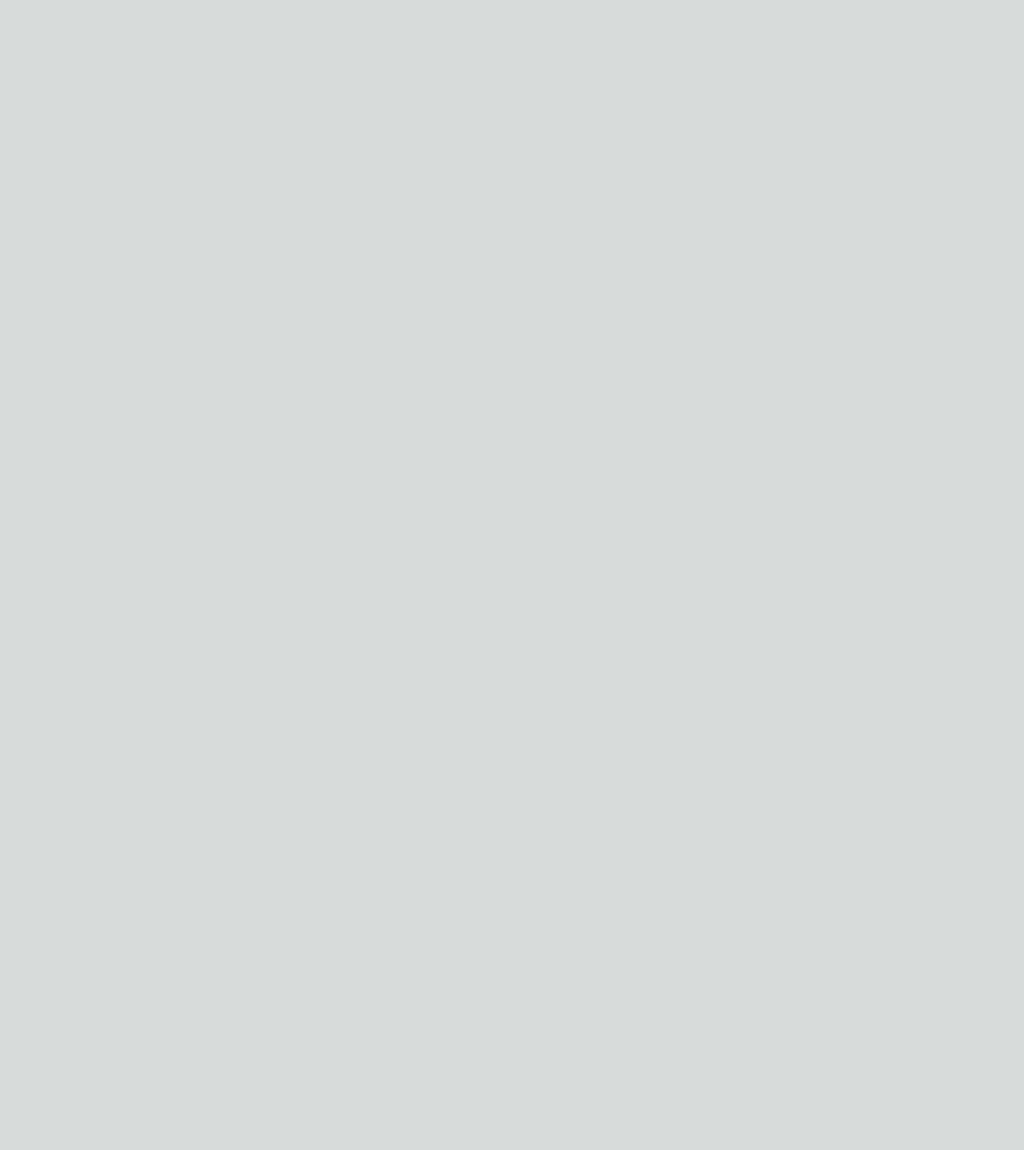
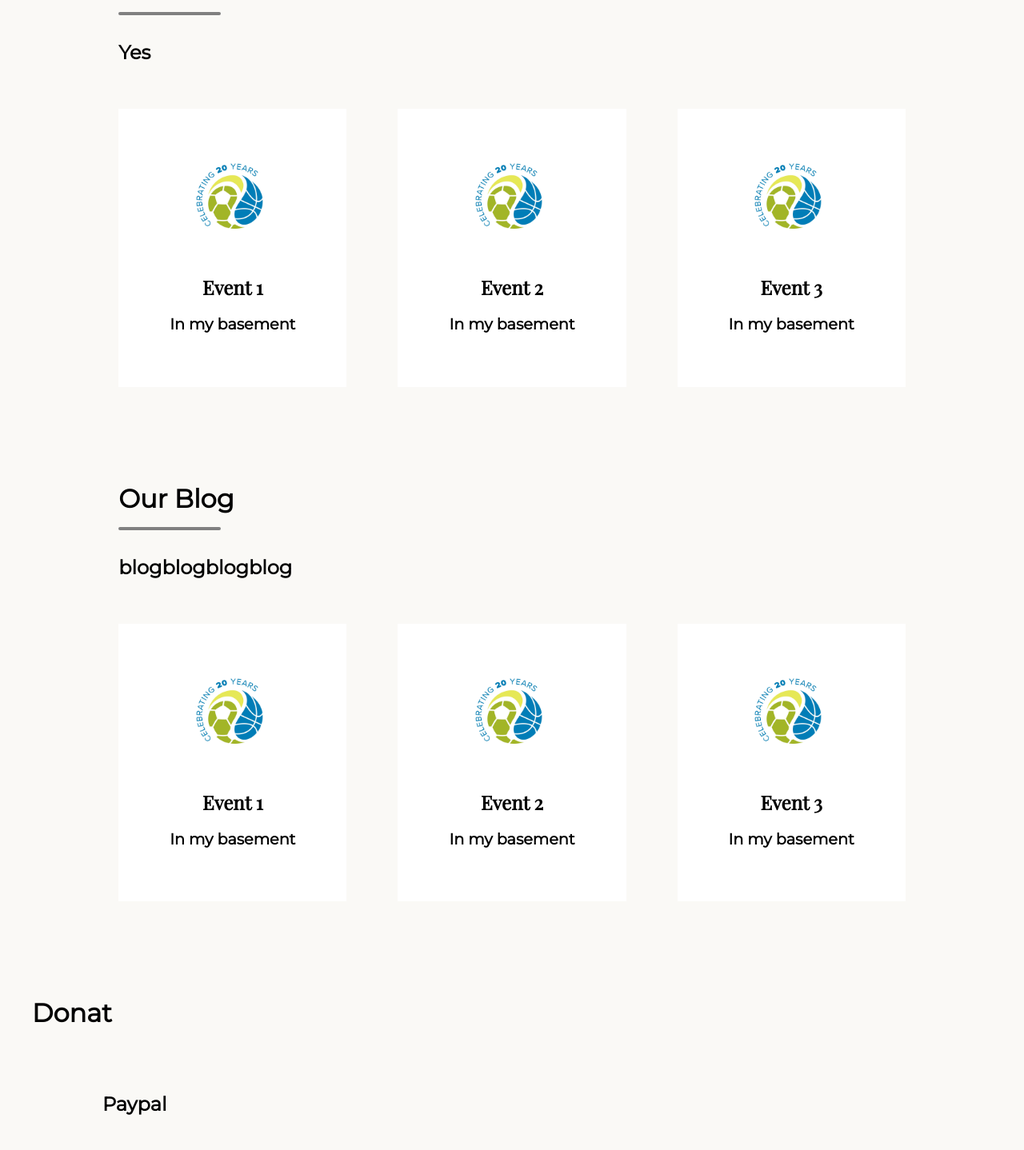
Before and after one commit to MillburnCSII/goodsports, a Next.js app: page / in a window 1280 px wide. Shown: the part 1345-2783 px from the top of the page at 80% size. Before the commit the page ends 1339 px from the top, so only its background shows below. Built offline with nearby package versions, Linux system fonts and the light colour scheme.

Commit message:
finally fixed markdown editor, some frontend changes
Co-Authored-By: kingKedSha <107958821+kingKedSha@users.noreply.github.com>
Co-Authored-By: Ash <68016221+AshOnDiscord@users.noreply.github.com>

```diff
--- a/components/About.jsx
+++ b/components/About.jsx
@@ -9,8 +9,8 @@ export default function About() {
                 <div className={styles.aboutusimage}>
                     <Image alt="" src="/logo.jpg" width={500} height={500} className={styles.aboutusimages}/>
                 </div>
-                <div className={styles.aboutustext}>
-                    <h1>About Us</h1>
+                <div className={styles.standardtext}>
+                    <h1>About Us</h1> <hr className={styles.hr} />
                     <h2>Suppyling Underprivileged Kids the Sports They Should Grow Up With.</h2>
                     <h3>The secret to happiness lies in helping others. Never underestimate the difference YOU can make in the lives of the poor, the abused and the helpless.</h3>
                 </div>
--- a/components/Blogs.jsx
+++ b/components/Blogs.jsx
@@ -2,6 +2,8 @@ import React from "react";
 import { useEffect, useState } from "react";
 import { app, db, storage } from "../firebaseConfig.js";
 import { doc, getDoc, getDocs, collection } from "firebase/firestore";
+import Image from "next/image";
+import styles from '../styles/styles.module.css';
 
 export default function Blog() {
     const [blogs, setBlogs] = useState([]);
@@ -19,15 +21,46 @@ export default function Blog() {
 
     return (
         <>
-            <h1>BLOG</h1>
-            {blogs.map((blog) => (
+            {/* {blogs.map((blog) => (
                 <div key={blog.id}>
                     <h2>{blog.title}</h2>
                     <p>{blog.content}</p>
                     <img src={blog.image} />
                     <br></br>
                 </div>
-            ))}
+            ))} */}
+
+            <div className={styles.blogclass}>
+                <div className={styles.standardtext}>
+                    <h1>Our Blog</h1> <hr className={styles.hr} />
+                    <h2>blogblogblogblog</h2>
+                    <div className={styles.cardgrid}>
+                        <div className={styles.card}>
+                            <Image alt="" src="/logo.jpg" width={100} height={100} className={styles.cardimages}/>
+                            <h2 className={styles.cardtitle}>Event 1</h2>
+                            <p className={styles.cardtext}>
+                                In my basement
+                            </p>
+                        </div>
+
+                        <div className={styles.card}>
+                            <Image alt="" src="/logo.jpg" width={100} height={100} className={styles.cardimages}/>
+                            <h2 className={styles.cardtitle}>Event 2</h2>
+                            <p className={styles.cardtext}>
+                            In my basement
+                            </p>
+                        </div>
+
+                        <div className={styles.card}>
+                            <Image alt="" src="/logo.jpg" width={100} height={100} className={styles.cardimages}/>
+                            <h2 className={styles.cardtitle}>Event 3</h2>
+                            <p className={styles.cardtext}>
+                            In my basement
+                            </p>
+                        </div>
+                    </div>
+                </div>
+            </div>
         </>
     );
 }
--- /dev/null
+++ b/components/Donate.jsx
@@ -0,0 +1,24 @@
+import React from "react";
+import Image from "next/image";
+import styles from '../styles/styles.module.css'
+import Link from 'next/link'
+
+export default function Donate() {
+    return (
+        <>
+            <div className={styles.donateclass}>
+                <h1 class={styles.standardtext}> Donat
+ </h1>
+                <Link href="https://paypal.com/" target="_blank" class={styles.linktext}>
+                    <h2> Paypal </h2>
+                </Link>
+                <Link href="https://venmo.com/" target="_blank" class={styles.linktext}>
+                    <h2> Venmo </h2>
+                </Link>
+                <Link href="https://zellepay.com/" target="_blank" class={styles.linktext}>
+                    <h2> Zelle </h2>
+                </Link>
+            </div>
+        </>
+    );
+}
--- a/components/Events.jsx
+++ b/components/Events.jsx
@@ -1,9 +1,42 @@
 import React from "react";
+import Image from "next/image";
+import styles from '../styles/styles.module.css'
 
 export default function Events() {
     return (
         <>
-            <h1>EVENTS</h1>
+            <div className={styles.eventclass}>
+                <div className={styles.standardtext}>
+                    <h1>Upcoming Events</h1> <hr className={styles.hr} />
+                    <h2>Yes</h2>
+
+                    <div className={styles.cardgrid}>
+                        <div className={styles.card}>
+                            <Image alt="" src="/logo.jpg" width={100} height={100} className={styles.cardimages}/>
+                            <h2 className={styles.cardtitle}>Event 1</h2>
+                            <p className={styles.cardtext}>
+                                In my basement
+                            </p>
+                        </div>
+
+                        <div className={styles.card}>
+                            <Image alt="" src="/logo.jpg" width={100} height={100} className={styles.cardimages}/>
+                            <h2 className={styles.cardtitle}>Event 2</h2>
+                            <p className={styles.cardtext}>
+                            In my basement
+                            </p>
+                        </div>
+
+                        <div className={styles.card}>
+                            <Image alt="" src="/logo.jpg" width={100} height={100} className={styles.cardimages}/>
+                            <h2 className={styles.cardtitle}>Event 3</h2>
+                            <p className={styles.cardtext}>
+                            In my basement
+                            </p>
+                        </div>
+                    </div>
+                </div>
+            </div>
         </>
     );
 }
--- a/pages/index.js
+++ b/pages/index.js
@@ -7,6 +7,7 @@ import Hero from '../components/Hero'
 import About from '../components/About'
 import Blogs from '../components/Blogs'
 import Events from '../components/Events'
+import Donate from '../components/Donate'
 
 export default function Home() {
   return (
@@ -14,8 +15,9 @@ export default function Home() {
       <Nav />
       <Hero />
       <About />
+      <Events />
       <Blogs />
-      <Events />
+      <Donate />
     </>
  )
 }
--- a/styles/styles.module.css
+++ b/styles/styles.module.css
@@ -30,13 +30,43 @@
     border-radius: 50%;
 }
 
+@media (max-width: 600px) {
+    .hero {
+        background-color: #A9AD36;
+        height: 100%;
+        width: 100%;
+        height: 100vh;
+        display: flex;
+        flex-direction: column;
+        justify-content: center;
+        align-items: center;
+        font-family: 'Abril Fatface', serif;
+    }
+
+    .herotext {
+        color: white;
+        font-size: 2rem;
+        font-weight: 100;
+        display: flex;
+        justify-content: end;
+        align-items: flex-end;
+        padding-right: 5vw;
+    }
+
+    .heroimage {
+        display: flex;
+        margin-left: 3rem;
+        border-radius: 50%;
+    }
+}
+
 .aboutclass  {
-    background-color: white;
+    background-color: #faf9f6;
     display: flex;
     flex-direction: row;
 }
 
-.aboutustext {
+.standardtext {
     text-align: left;
     padding: 5vh;
     vertical-align: center;
@@ -47,11 +77,11 @@
     justify-content: center;
 }
 
-.aboutustext h1 {
+.standardtext h1 {
     margin-bottom: 1rem;
 }
 
-.aboutustext h2 {
+.standardtext h2 {
     margin-bottom: 1rem;
 }
 
@@ -61,18 +91,17 @@
 }
 
 .aboutusimages {
-    border: 1vw solid #989B37;
+    border: 1vw solid #A9AD36;
     height: 30vw;
     width: 30vw;
     justify-self: center;
 }
 
 .nav {
-    margin-top: 1rem;
     position: fixed;
     width: 100%;
     height: 5rem;
-    background-color: tra;
+    background-color: #A9AD36;
     display: flex;
     flex-direction: row;
     justify-content: center;
@@ -87,3 +116,80 @@
 .navicon {
     margin-left: 0.5rem;
 }
+
+.hr {
+    border: 2px solid gray;
+    border-radius: 3rem;
+    margin-bottom: 2rem;
+    width: 8rem;
+}
+
+.eventclass {
+    background-color: #faf9f6;
+    text-align: center;
+    display: flex;
+    flex-direction: row;
+    justify-content: center;
+    align-items: center;
+}
+
+.blogclass {
+    background-color: #faf9f6;
+    text-align: center;
+    display: flex;
+    flex-direction: row;
+    justify-content: center;
+    align-items: center;
+}
+
+.cardgrid {
+    font-size: 0.7rem;
+    margin-top: 5vh;
+    font-weight: bold;
+    display: grid;
+    grid-template-columns: repeat(3, 1fr);
+    grid-gap: 5vw;
+    margin-bottom: 5vh;
+}
+
+.card {
+    padding: 5vw;
+    text-align: center;
+    background-color: white;
+}
+
+.cardtitle {
+    font-size: 1.5rem;
+    margin-bottom: 0.5rem;
+    font-family: "Playfair Display";
+}
+
+.cardtext {
+    line-height: 1.5;
+    font-size: 1.2rem;
+    font-family: "Montserrat";
+}
+
+.cardimages {
+    margin-bottom: 5vh;
+}
+
+.donateclass  {
+    background-color: #faf9f6;
+}
+
+.linktext {
+    text-align: left;
+    margin: 5vh;
+    margin-left: 10vw;
+    color: black;
+    font-family: "Montserrat";
+    display: flex;
+    flex-direction: column;
+    justify-content: center;
+}
+
+.linktext:hover {
+    color: blue;
+    text-decoration: underline;
+}
```
Also changed, not shown: pages/Post.jsx (+97 -19 lines), pages/create_post.jsx (+51 -56 lines), next.config.js (line endings or trailing spaces), 1 other file (tests, documents, lock files or other folders).
